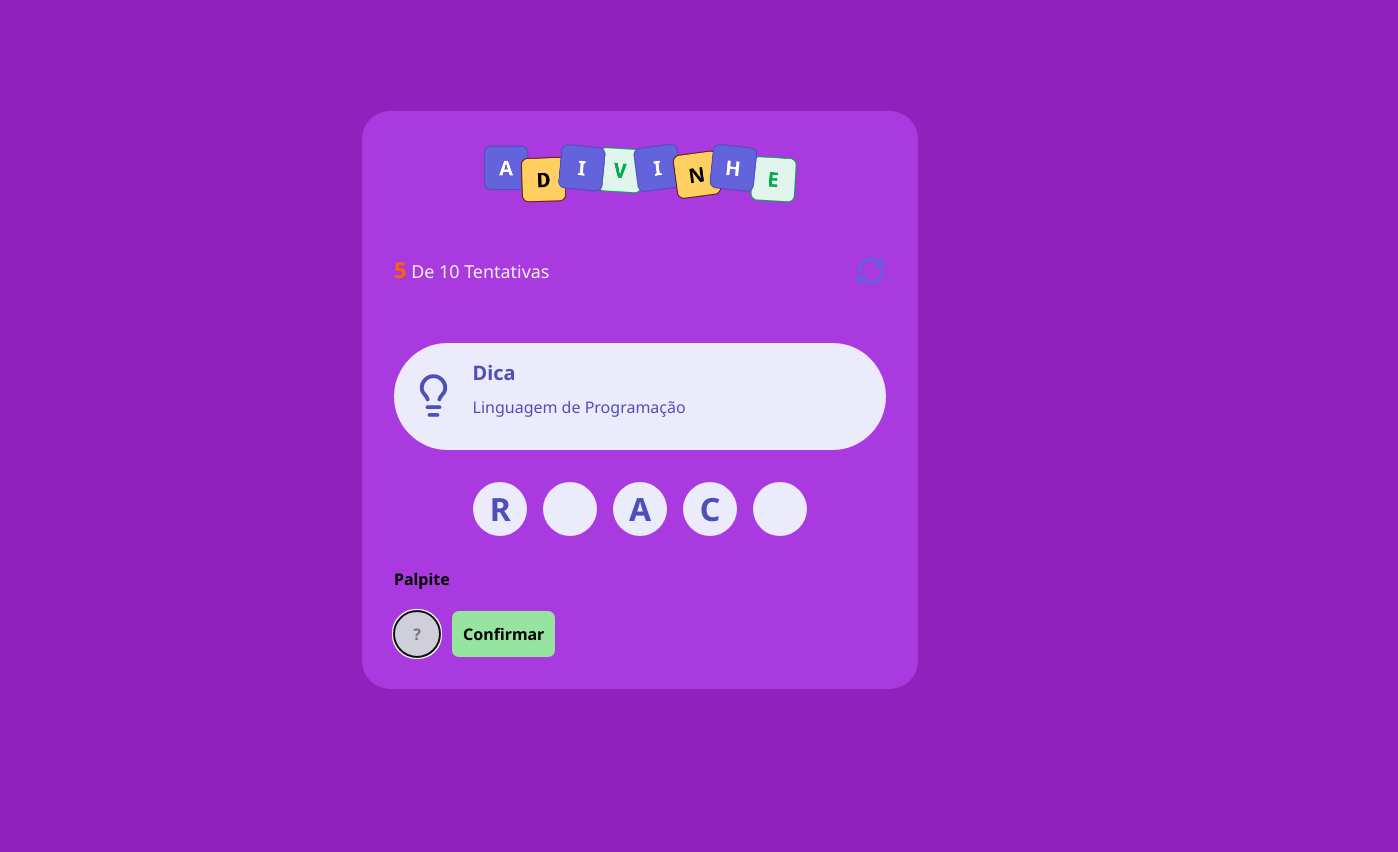
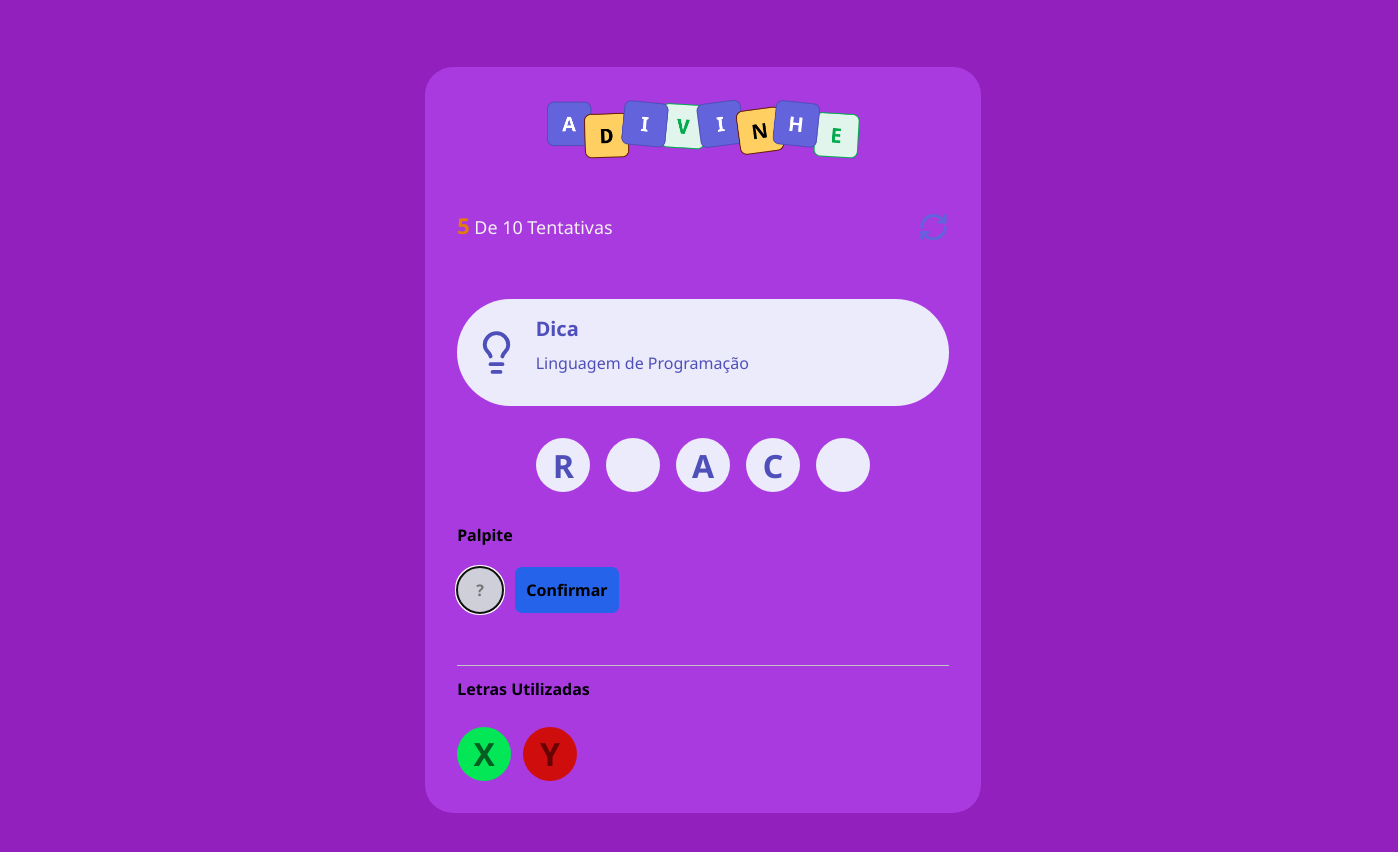
Before and after one commit to Lucasluvn/Jogo_De_Adivinha-o, a React (Vite) app in the folder Jogo_De_Adivinhação/: page / in a window 1280 px wide. Shown: the top 852 px of the page, 1398 px wide, since content can reach past the window. Before the commit the page ends 808 px from the top, so only its background shows below. Built offline with nearby package versions, Linux system fonts and the light colour scheme; a web font is replaced by a local one.

Commit message:
Terminando a interface da aplicação e criando os ultimos compontentes "input","button","LettersUsed"

```diff
--- a/Jogo_De_Adivinhação/src/App.module.css
+++ b/Jogo_De_Adivinhação/src/App.module.css
@@ -1,6 +1,6 @@
 .container{
-  width: 100%;
-  height: 100vh;
+  width: 110%;
+  height: 110vh;
 
   display: flex;
   flex-direction: column;
--- a/Jogo_De_Adivinhação/src/App.tsx
+++ b/Jogo_De_Adivinhação/src/App.tsx
@@ -4,7 +4,7 @@ import { Input } from "./components/Input/Index"
 import {Letters} from "./components/Letters"
 import {Tip} from "./components/Tip"
 import {Header} from "./components/Header"
-
+import { LettersUsed } from "./components/LettersUsed"
 
 
 export default function App() {
@@ -26,13 +26,19 @@ export default function App() {
          <Letters value="C"/>
           <Letters value=""/>
           </div>
+
+
           <h4>Palpite</h4>
 
           <div className= {styles.guess}>
         <Input autoFocus placeholder="?" maxLength={1}/>
         <Button title="Confirmar"/>
-          </div>
+         </div>
+
+  <LettersUsed />
+
    </main>
+
 
    </div>
 
--- a/Jogo_De_Adivinhação/src/components/Button/styles.module.css
+++ b/Jogo_De_Adivinhação/src/components/Button/styles.module.css
@@ -2,7 +2,7 @@
   height: 2.87rem;
   border-radius: 0.43rem;
 
-  background-color: #97e4a1;
+  background-color: #2563eb;
   border: none;
 
   padding: 0 0.7rem;
--- a/Jogo_De_Adivinhação/src/components/Header/styles.module.css
+++ b/Jogo_De_Adivinhação/src/components/Header/styles.module.css
@@ -33,5 +33,5 @@
 }
 .container > header span strong{
   font-size: 1.37rem;
-  color: #ff6400;
+  color: #e47d06;
 }
--- a/Jogo_De_Adivinhação/src/components/Letters/index.tsx
+++ b/Jogo_De_Adivinhação/src/components/Letters/index.tsx
@@ -2,11 +2,17 @@ import styles from "./styles.module.css"
 
 type Props = {
 value?:string
+color?: "default" | "correct" | "wrong"
+
 }
 
-export function Letters ({value = "" }: Props) {
+export function Letters ({value = "", color = "default" }: Props) {
   return (
-    <div className={styles.letter}>
+    <div className= {`
+      ${styles.letter}
+      ${color === "correct" && styles.letterCorrect}
+        ${color === "wrong" && styles.letterWrong}`}
+      >
       <span>{value}</span>
     </div>
   )
--- a/Jogo_De_Adivinhação/src/components/Letters/styles.module.css
+++ b/Jogo_De_Adivinhação/src/components/Letters/styles.module.css
@@ -14,3 +14,25 @@ display: flex;
 align-items: center;
 justify-content: center;
 }
+
+.letterSmall{
+  width: 2.75rem;
+  height: 2.75rem;
+  border-radius: 0.43rem;
+
+  font-size: 1.25rem;
+  font-weight: 500;
+  border: 1px solid #4F4FB9;
+}
+
+.letterCorrect{
+  background-color:#03e656;
+  border-color: #035e24;
+  color: #035e24;
+}
+
+.letterWrong{
+background-color:#d00d0d;
+border-color:  #ea0606;
+color: #660303;
+}
--- /dev/null
+++ b/Jogo_De_Adivinhação/src/components/LettersUsed/index.tsx
@@ -0,0 +1,16 @@
+import styles from "./styles.module.css"
+import { Letters } from "../Letters"
+type Props = {
+  value:string
+}
+export function LettersUsed(){
+  return (
+    <div className={styles.LettersUsed}>
+      <h5>Letras Utilizadas</h5>
+      <div>
+        <Letters value="X" color="correct"/>
+        <Letters value="Y" color="wrong"/>
+      </div>
+    </div>
+  )
+}
--- /dev/null
+++ b/Jogo_De_Adivinhação/src/components/LettersUsed/styles.module.css
@@ -0,0 +1,15 @@
+.LettersUsed{
+  width: 100%;
+  margin-top: 3.25rem;
+  border-top: 1px solid #c3c3c3;
+}
+.LettersUsed > h5{
+color: rgb(3, 0, 9);
+font-size: 1.0rem;
+margin-top: 12px;
+}
+.LettersUsed div{
+  display:flex;
+  gap: 0.75rem;
+  flex-wrap: wrap;
+}
```
